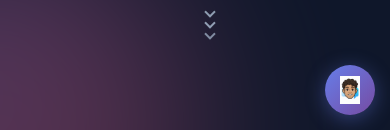
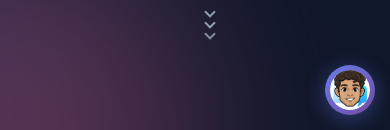
Before and after one commit to aditiya1/Aditiya_Saini, a React (Create React App) app: page /#/ in a window 390 px wide. Shown: the part 714-844 px from the top of the page. Built offline with nearby package versions, Linux system fonts and the light colour scheme.

Commit message:
Fix chatbot button logo to match header avatar styling
- Wrapped button logo in circular container matching header avatar
- Applied same background overlay and image treatment
- Ensures consistent appearance between button and header logos
- Updated responsive styles for mobile devices

```diff
--- a/src/components/Chatbot.css
+++ b/src/components/Chatbot.css
@@ -27,10 +27,22 @@
   height: 24px;
 }
 
-.chatbot-toggle img {
-  width: 32px;
-  height: 32px;
-  object-fit: contain;
+.chatbot-toggle-logo-container {
+  width: 45px;
+  height: 45px;
+  border-radius: 50%;
+  background: rgba(255, 255, 255, 0.2);
+  display: flex;
+  align-items: center;
+  justify-content: center;
+  overflow: hidden;
+}
+
+.chatbot-toggle-logo {
+  width: 100%;
+  height: 100%;
+  object-fit: cover;
+  border-radius: 50%;
 }
 
 .chatbot-container {
@@ -321,8 +333,8 @@
     height: 20px;
   }
 
-  .chatbot-toggle img {
-    width: 28px;
-    height: 28px;
+  .chatbot-toggle-logo-container {
+    width: 40px;
+    height: 40px;
   }
 }
--- a/src/components/Chatbot.js
+++ b/src/components/Chatbot.js
@@ -109,15 +109,15 @@ const Chatbot = () => {
               <line x1="6" y1="6" x2="18" y2="18"></line>
             </motion.svg>
           ) : (
-            <motion.img
+            <motion.div
               key="open"
-              src={chatbotLogo}
-              alt="Chatbot"
               initial={{ rotate: 90, opacity: 0 }}
               animate={{ rotate: 0, opacity: 1 }}
               exit={{ rotate: -90, opacity: 0 }}
-              className="chatbot-logo-icon"
-            />
+              className="chatbot-toggle-logo-container"
+            >
+              <img src={chatbotLogo} alt="Chatbot" className="chatbot-toggle-logo" />
+            </motion.div>
           )}
         </AnimatePresence>
       </motion.button>
```
